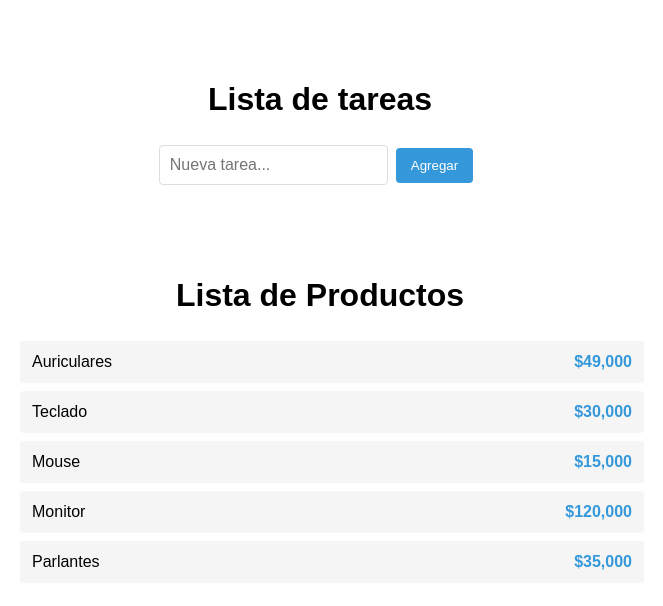
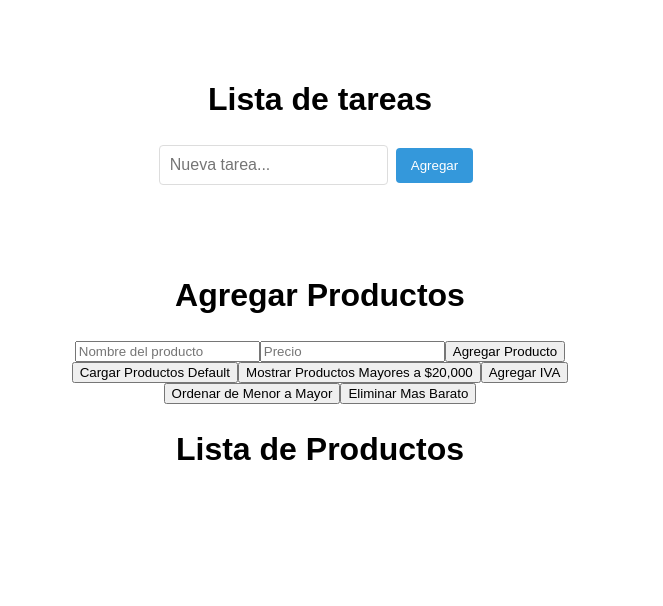
Before and after one commit to srblick/tp03PV2025Grupo12, a React (Vite) app: page / in a window 1280 px wide. Shown: the top 606 px of the page, without its empty margins (320-983 px from the left). Built offline with nearby package versions, Linux system fonts and the light colour scheme.

Commit message:
feat: Se completo las actividades de producto, por ArielReyes

```diff
--- a/src/assets/components/Producto.jsx
+++ b/src/assets/components/Producto.jsx
@@ -1,29 +1,59 @@
 import React from "react";
 import '/src/assets/css/Productos.css'
+import { agregarProducto, filtrarMayores, agregarIVA, ordenarPorPrecio, eliminarMasBarato, usarValoresDefault} from "../services/ProductoService.js";
 const Productos = () => {
-  const productos = [
-    { descripcion: "Auriculares", precio: 49000 },
-    { descripcion: "Teclado", precio: 30000 },
-    { descripcion: "Mouse", precio: 15000 },
-    { descripcion: "Monitor", precio: 120000 },
-    { descripcion: "Parlantes", precio: 35000 },
-  ];
+  function manejarSubmit(evento) {
+    evento.preventDefault();
 
-    // Muestra en consola cada producto
-    productos.forEach(producto => {
-    console.log(`Producto: ${producto.descripcion} - Precio: $${producto.precio}`);
-    });
+    const nombre = document.getElementById('nombre').value;
+    const precio = parseFloat(document.getElementById('precio').value).toFixed(2);
+
+    agregarProducto(nombre, precio);
+
+    document.getElementById('nombre').value = '';
+    document.getElementById('precio').value = '';
+  }
+
   return (
     <div className="productos-container">
+      <h2 className="tittle-productos">Agregar Productos</h2>
+      <form onSubmit={manejarSubmit}>
+        <input
+          type="text"
+          id="nombre"
+          name="nombre"
+          placeholder="Nombre del producto"
+          required
+        />
+        <input
+          type="number"
+          id="precio"
+          name="precio"
+          placeholder="Precio"
+          required
+          step="any"
+        />
+        <button id="boton" type="submit">
+          Agregar Producto
+        </button>
+        <button onClick={usarValoresDefault}>
+          Cargar Productos Default
+        </button>
+        <button onClick={filtrarMayores}>
+          Mostrar Productos Mayores a $20,000
+        </button>
+        <button onClick={agregarIVA}>
+          Agregar IVA
+        </button>
+        <button onClick={ordenarPorPrecio}>
+          Ordenar de Menor a Mayor
+        </button>
+        <button onClick={eliminarMasBarato}>
+          Eliminar Mas Barato
+        </button>
+      </form>
       <h2 className="tittle-productos">Lista de Productos</h2>
-      <ul className="list-container">
-        {productos.map((producto, index) => (
-          <li key={index} className="item-container">
-            <div className="item-text">{producto.descripcion}</div>
-            <div className="item-price">${producto.precio.toLocaleString()}</div>
-          </li>
-        ))}
-      </ul>
+      <ul id="lista-productos"></ul>
     </div>
   );
 };
--- /dev/null
+++ b/src/assets/services/productoService.js
@@ -0,0 +1,76 @@
+import { productosDefault } from "./productosData";
+
+export const productos = [];
+
+export function usarValoresDefault() {
+    productos.push(...productosDefault);
+    inicializarTabla();
+  }
+export const inicializarTabla = () => {
+    const lista = document.getElementById('lista-productos');
+    lista.innerHTML = '';
+
+    productos.forEach((producto) => {
+      const item = document.createElement('li');
+      item.textContent = `Producto: ${producto.nombre} - Precio: $${producto.precio}`;
+      lista.appendChild(item);
+    });
+}
+export const agregarProducto = (nombre, precio) => {
+    const producto = { nombre, precio };
+    productos.push(producto);
+
+    const lista = document.getElementById('lista-productos');
+    const item = document.createElement('li');
+    item.textContent = `Producto: ${producto.nombre} - Precio: $${producto.precio}`;
+    lista.appendChild(item);
+  }
+export const filtrarMayores = () => {
+    const lista = document.getElementById('lista-productos');
+    lista.innerHTML = '';
+
+    const filtrados = productos.filter((producto) => producto.precio > 20000);
+    filtrados.forEach((producto) => {
+      const item = document.createElement('li');
+      item.textContent = `Producto: ${producto.nombre} - Precio: $${producto.precio}`;
+      lista.appendChild(item);
+    });
+}
+export const agregarIVA = () =>{
+    const lista = document.getElementById('lista-productos');
+    lista.innerHTML = '';
+
+    const productosIVA = productos.map((producto) => {
+        const precioIVA = producto.precio * 1.21;
+        return {...producto, precio: precioIVA};
+    })
+    productosIVA.forEach((producto) => {
+        const item = document.createElement('li');
+        item.textContent = `Producto: ${producto.nombre} - Precio c/IVA: $${producto.precio}`;
+        lista.appendChild(item);
+    });
+}
+export const ordenarPorPrecio = () => {
+    productos.sort((a, b) => a.precio - b.precio);
+    inicializarTabla(); // vuelve a mostrar la lista ordenada
+};
+
+export const eliminarMasBarato = () => {
+    if (productos.length === 0) return;
+
+    // Encontrar el producto con menor precio
+    let masBarato = productos[0];
+    productos.forEach((p) => {
+        if (p.precio < masBarato.precio) {
+            masBarato = p;
+        }
+    });
+
+    // Eliminarlo del array
+    const index = productos.indexOf(masBarato);
+    if (index !== -1) {
+        productos.splice(index, 1);
+    }
+
+    inicializarTabla(); // actualizar la lista mostrada
+};
--- /dev/null
+++ b/src/assets/services/productosData.js
@@ -0,0 +1,7 @@
+export const productosDefault = [
+    { nombre: "Auriculares", precio: 49000 },
+    { nombre: "Teclado", precio: 30000 },
+    { nombre: "Mouse", precio: 15000 },
+    { nombre: "Monitor", precio: 120000 },
+    { nombre: "Parlantes", precio: 35000 },
+];
```
